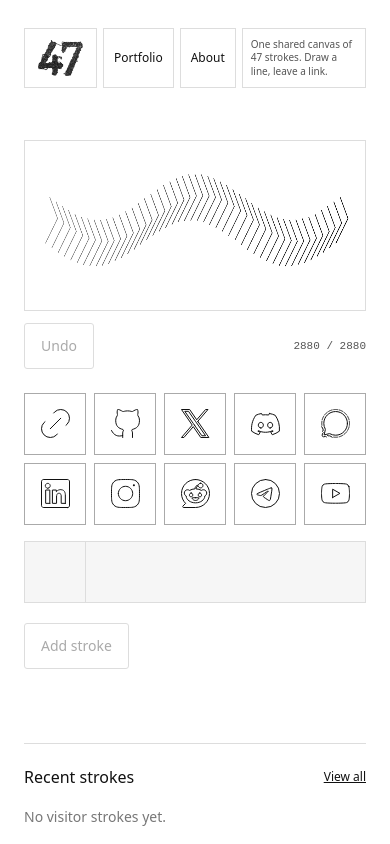
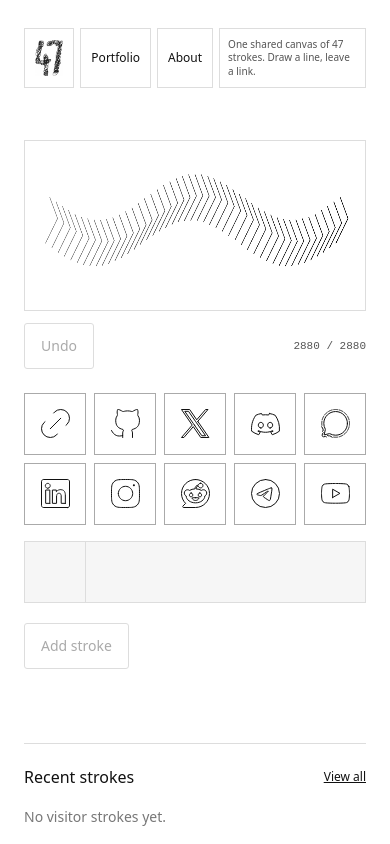
Before and after one commit to flcrom/47-strokes, a React (Vite) app: page / in a window 390 px wide. Shown: the top 844 px of the page. Built offline with nearby package versions, Linux system fonts and the light colour scheme.

Commit message:
New loose-loop 47 logo with padded box

```diff
--- a/src/App.tsx
+++ b/src/App.tsx
@@ -323,7 +323,7 @@ function CanvasApp() {
     <FileCard>
       <div className="project minimalcanvas">
         <header className="pageheader">
-          <h1 className="headbox logobox"><img src="/logo.png" alt="47 strokes" width="640" height="516" /></h1>
+          <h1 className="headbox logobox"><img src="/logo.png" alt="47 strokes" width="725" height="920" /></h1>
           <nav className="headnav" aria-label="Site">
             <a className="headbox" href="https://flcrom.dev" target="_blank" rel="noopener noreferrer">Portfolio</a>
             <a className="headbox" href="#about" onClick={(e) => { e.preventDefault(); const d = document.getElementById("about") as HTMLDetailsElement | null; if (d) { d.open = true; d.scrollIntoView({ behavior: "smooth", block: "start" }); } }}>About</a>
--- a/src/style.css
+++ b/src/style.css
@@ -390,15 +390,15 @@ a {
 .pageheader .headbox { box-sizing: border-box; height: var(--h); border: 1px solid #ddd; margin: 0; padding: 0 18px; display: flex; align-items: center; justify-content: center; flex: none; color: #111; text-decoration: none; font-size: 14px; background: #fff; }
 .pageheader .headnav { display: contents; }
 .pageheader a.headbox:hover, .pageheader a.headbox:focus-visible { border-color: #111; }
-.pageheader .logobox { padding: 0; width: 91px; }
-.pageheader .logobox img { display: block; height: calc(var(--h) - 32px); width: auto; }
+.pageheader .logobox { padding: 0 18px; width: auto; }
+.pageheader .logobox img { display: block; height: 44px; width: auto; }
 .pageheader .sitenote { flex: 1; min-width: 0; justify-content: flex-start; padding: 0 16px; font-size: 12px; line-height: 1.5; color: #555; text-align: left; }
 .sitenote .noteshort { display: none; }
 @media (max-width: 640px) {
   .pageheader { --h: 60px; --gap: 6px; }
   .pageheader .headbox { padding: 0 10px; font-size: 12px; }
-  .pageheader .logobox { padding: 0; width: 73px; }
-  .pageheader .logobox img { height: calc(var(--h) - 24px); }
+  .pageheader .logobox { padding: 0 10px; width: auto; }
+  .pageheader .logobox img { height: 36px; }
   .pageheader .sitenote { padding: 0 8px; font-size: 10px; line-height: 1.35; }
   .sitenote .notefull { display: none; }
   .sitenote .noteshort { display: inline; }
```
Also changed, not shown: public/logo.png.
